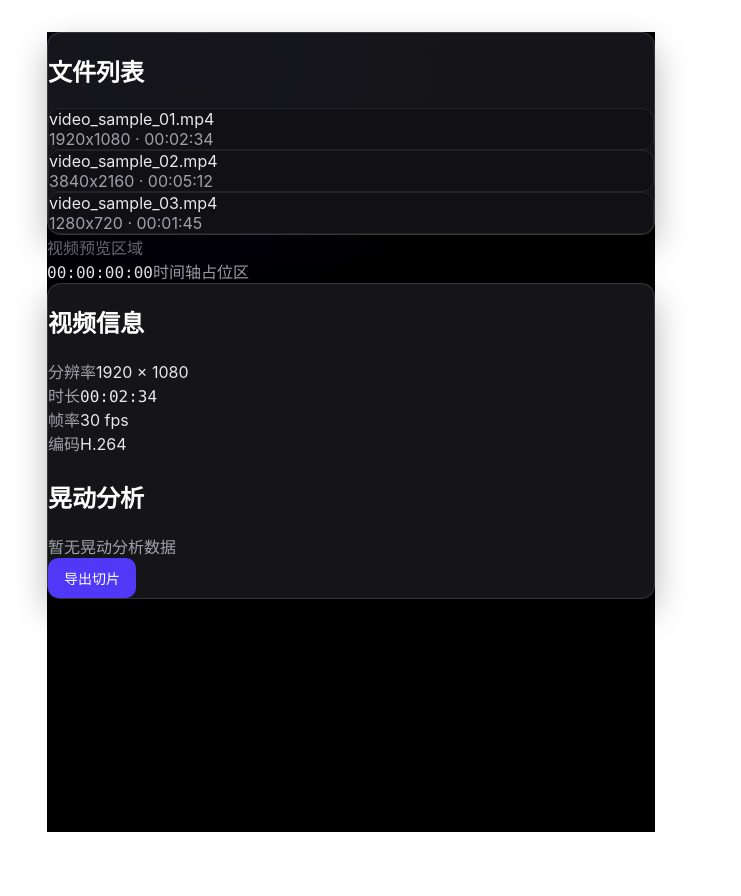
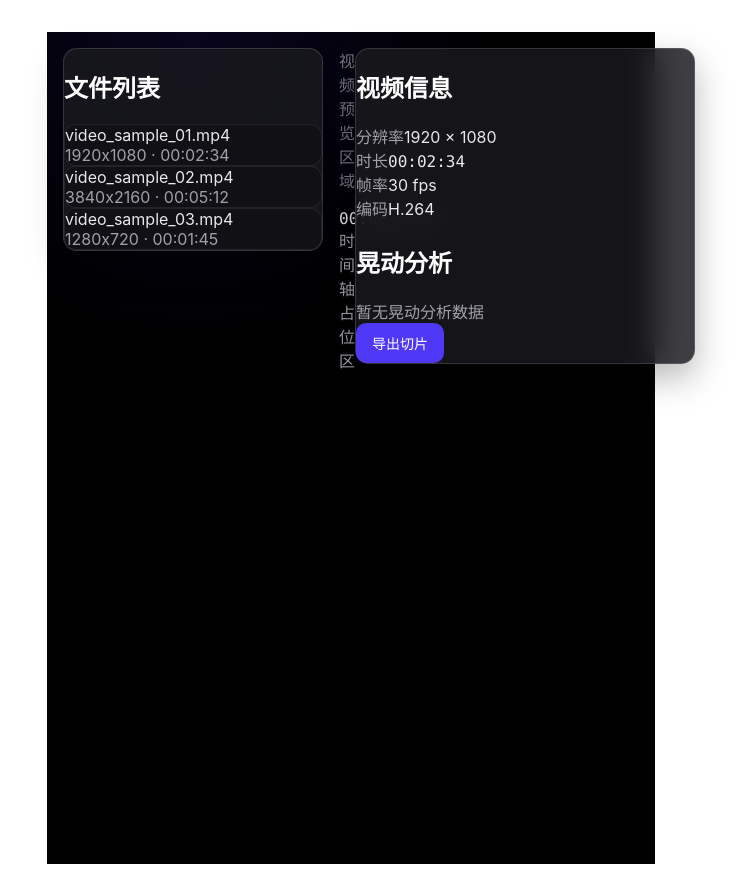
Before and after one commit to thhbbx/motion-slice, a Vue app: page / in a window 1280 px wide. Shown: the whole page, without its empty margins (289-1030 px from the left). Before the commit the page ends 864 px from the top, so only its background shows below. Built offline with nearby package versions, Linux system fonts and the light colour scheme.

Commit message:
style(ui): 添加三栏布局 Flexbox 样式

```diff
--- a/src/App.vue
+++ b/src/App.vue
@@ -96,5 +96,31 @@
 </script>
 
 <style scoped>
-/* 布局样式将在后续步骤添加 */
+.layout-container {
+  display: flex;
+  height: 100vh;
+  gap: var(--vt-space-4);
+  padding: var(--vt-space-4);
+}
+
+/* 左侧 Sidebar */
+.sidebar {
+  width: 260px;
+  flex-shrink: 0;
+}
+
+/* 中间 Workspace */
+.workspace {
+  flex: 1;
+  display: flex;
+  flex-direction: column;
+  gap: var(--vt-space-4);
+  min-width: 0; /* 防止 flex 子元素溢出 */
+}
+
+/* 右侧 Inspector */
+.inspector {
+  width: 340px;
+  flex-shrink: 0;
+}
 </style>
```
